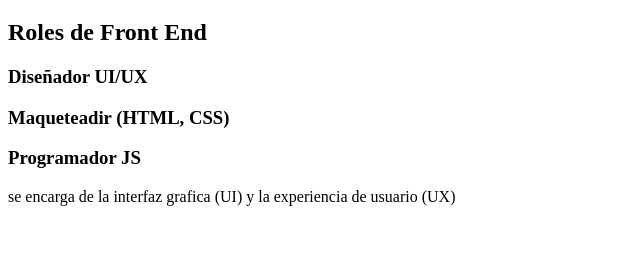
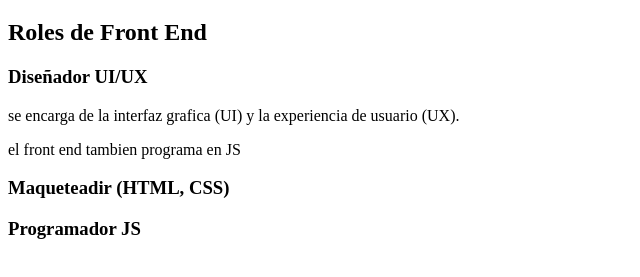
Before and after one commit to samuelsierra-svg/ProyectoWebI2026, a plain HTML site: page html/ejemplo.html in a window 1280 px wide. Shown: the part 61-338 px from the top of the page, without its empty margins (0-640 px from the left). Drawn offline with Linux system fonts and the light colour scheme.

Commit message:
Se adiciono un parrafo nuevo

```diff
--- a/html/ejemplo.html
+++ b/html/ejemplo.html
@@ -14,10 +14,14 @@
     <h2>Roles de Front End</h2>
 
     <h3>Diseñador UI/UX</h3>
+
+
+    <p>se encarga de la interfaz grafica (UI) y la experiencia de usuario (UX).</p>
+
+    <p>el front end tambien programa en JS</p>
+
     <h3>Maqueteadir (HTML, CSS)</h3>
     <h3>Programador JS</h3>
-
-    <p>se encarga de la interfaz grafica (UI) y la experiencia de usuario (UX)</p>
 
 
 </body>
```
